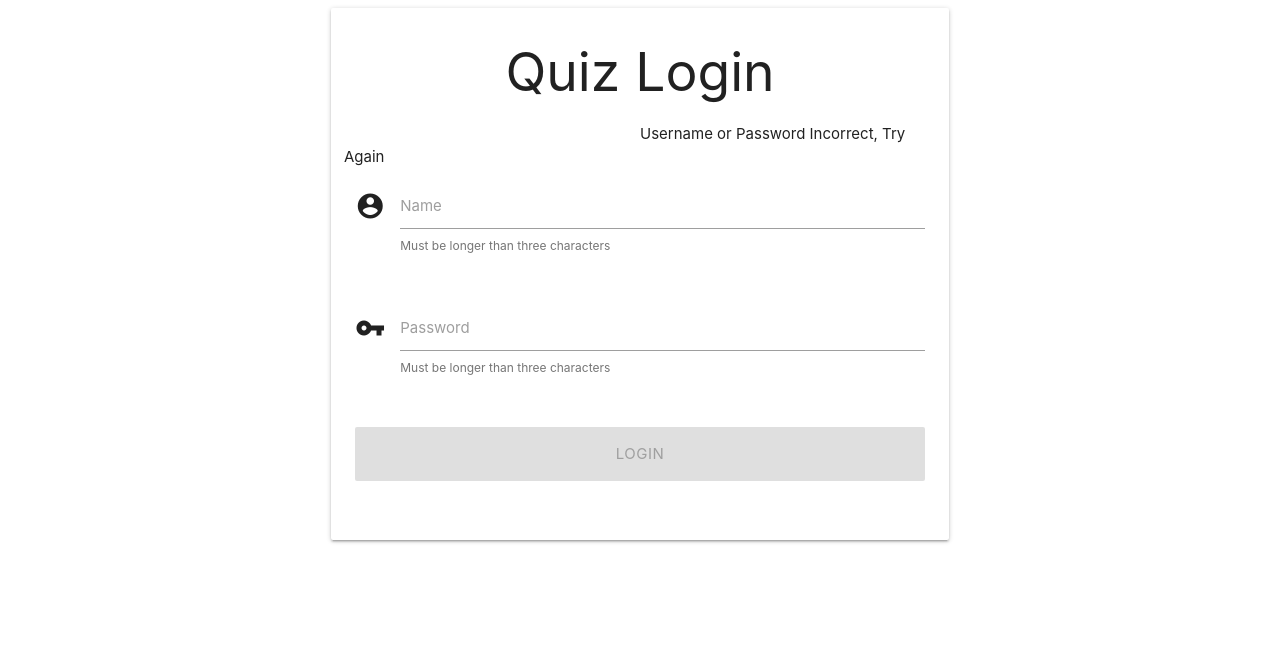
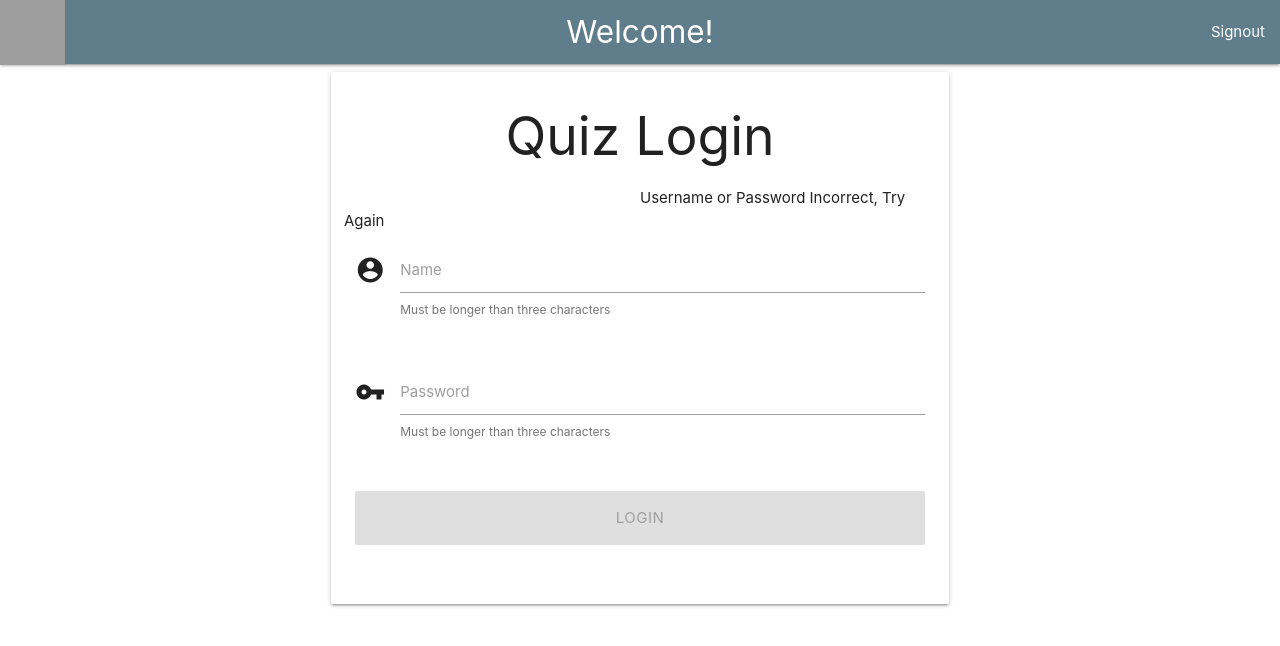
Before and after one commit to jaythomasv29/ng-node-quiz-app, an Angular app: page /register in a window 1280 px wide. Shown: the top 646 px of the page. Built offline with nearby package versions, Linux system fonts and the light colour scheme; grey boxes are pictures that could not be loaded.

Commit message:
navbar is dynamic based on if user is logged in

```diff
--- a/src/app/navbar/navbar.component.html
+++ b/src/app/navbar/navbar.component.html
@@ -1,8 +1,8 @@
 <meta charset="utf-8">
 <nav class="blue-grey">
     <div class="nav-wrapper">
-
-      <a href="#" class="brand-logo center"> Welcome, {{Name}} !</a>
+        <a href="#" *ngIf="!Name" class="brand-logo center"> Welcome!</a>
+      <a href="#" *ngIf="Name" class="brand-logo center"> Welcome {{Name}} !</a>
       <div class="col s6" id="img-logo">
           <img src="./assets/img/logo.png" class="img-thumbnail" height="65px" width="65px">
 
--- a/src/app/register/register.component.html
+++ b/src/app/register/register.component.html
@@ -1,4 +1,5 @@
 <!-- TEMPLATE FORM IN REGISTER -->
+<app-navbar></app-navbar>
 <div class="row valign-wrapper">
   <div class="col s6 offset-s3">
     <div class="card hoverable">
```
